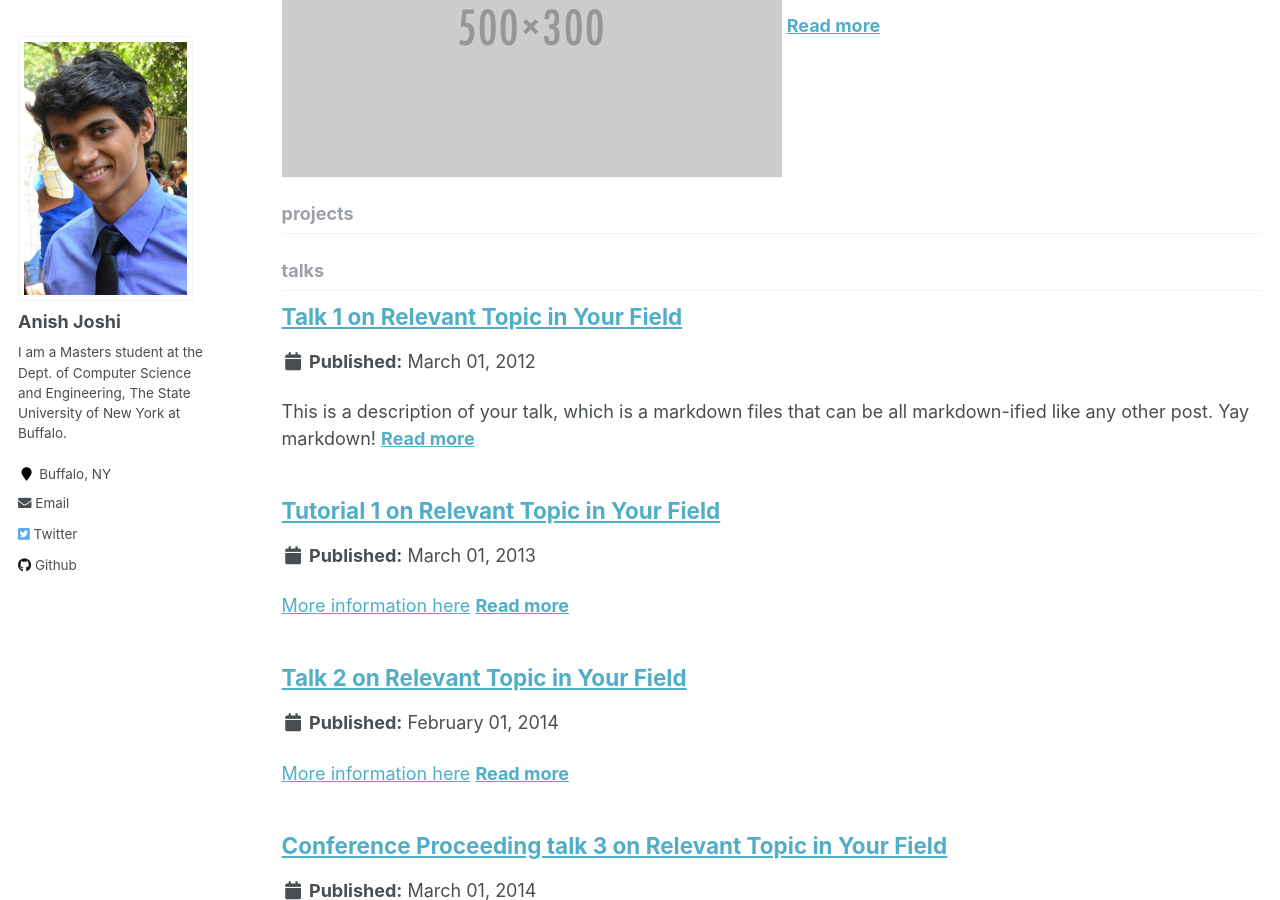
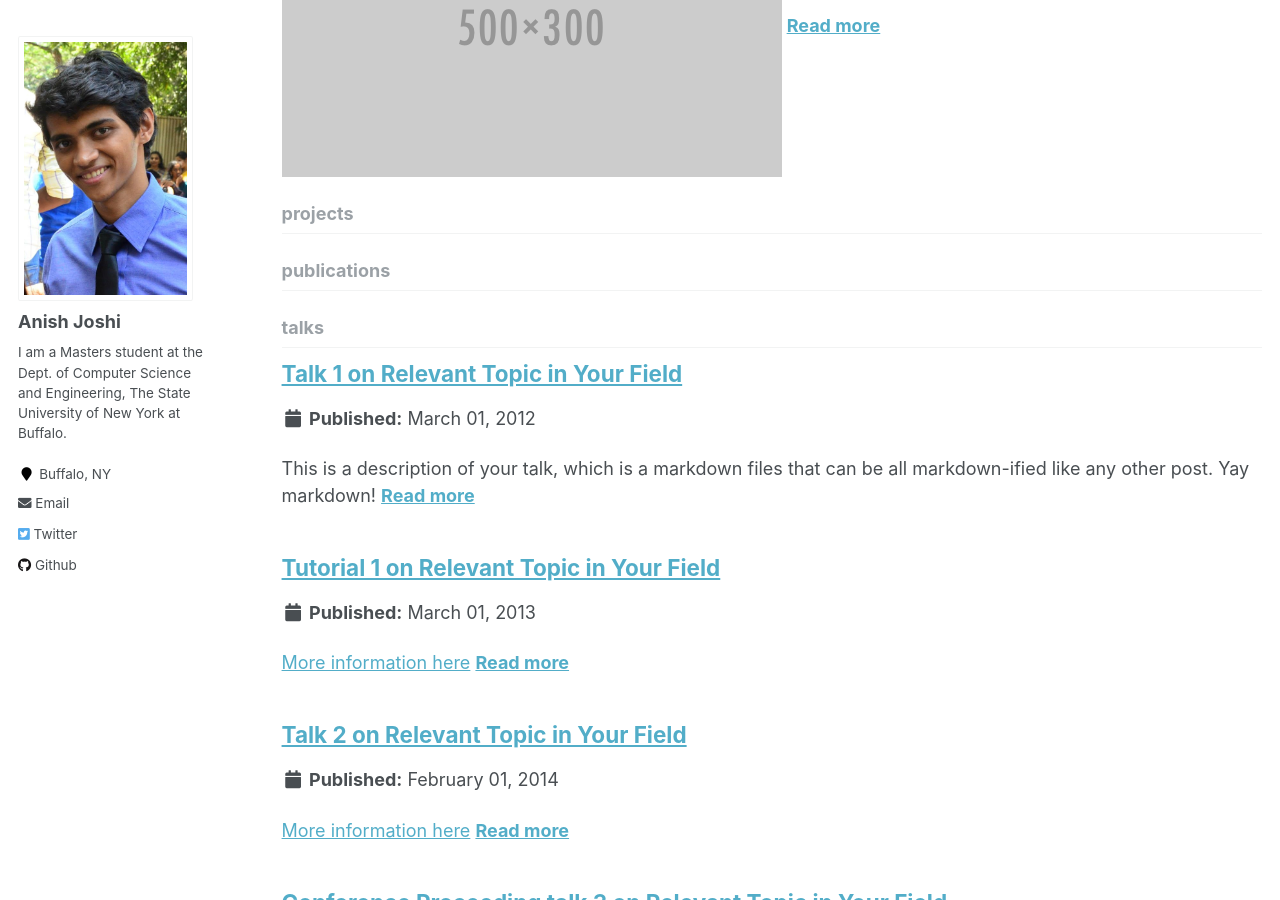
Before and after one commit to anishana/anishana.github.io, a Jekyll site: the page built from _pages/collection-archive.html, in a window 1280 px wide and 900 px high, scrolled down 927 px. Built offline with Jekyll 4.4.1, drawn with Linux system fonts in a browser that asks for light colours.

Commit message:
Added CV

```diff
--- a/_config.yml
+++ b/_config.yml
@@ -11,6 +11,10 @@ collections:
     output: true
   projects:
     title: Projects
+    output: true
+    permalink: "/:collection/:path/"
+  publications:
+    title: Publications
     output: true
     permalink: "/:collection/:path/"
   talks:
```
